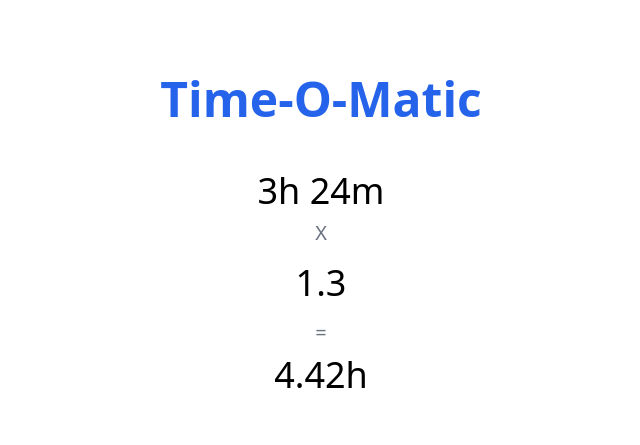
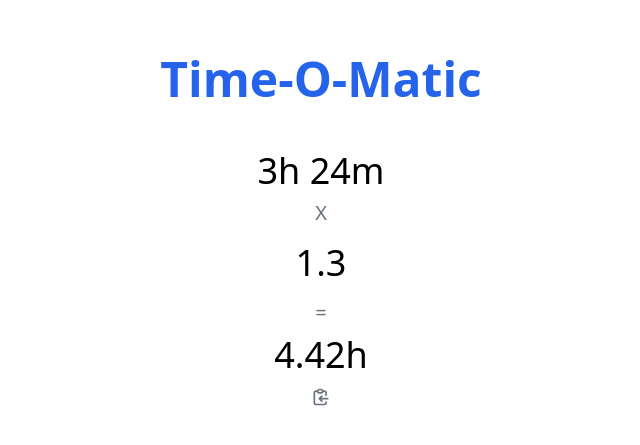
Before and after one commit to argoroots/time-o-matic, a Vue app: page / in a window 1280 px wide. Shown: the part 165-610 px from the top of the page, without its empty margins (319-959 px from the left). Built offline with nearby package versions, Linux system fonts and the light colour scheme.

Commit message:
Add copy to clipboard

```diff
--- a/src/App.vue
+++ b/src/App.vue
@@ -28,6 +28,26 @@
         disabled
         placeholder="..."
       >
+      <div
+        class="text-center my-2 cursor-pointer text-gray-500 hover:text-blue-600"
+        title="Copy to Clipboard"
+        @click="copyResult()"
+      >
+        <svg
+          xmlns="http://www.w3.org/2000/svg"
+          class="h-5 w-5 inline"
+          fill="none"
+          viewBox="0 0 24 24"
+          stroke="currentColor"
+        >
+          <path
+            stroke-linecap="round"
+            stroke-linejoin="round"
+            stroke-width="2"
+            d="M8 5H6a2 2 0 00-2 2v12a2 2 0 002 2h10a2 2 0 002-2v-1M8 5a2 2 0 002 2h2a2 2 0 002-2M8 5a2 2 0 012-2h2a2 2 0 012 2m0 0h2a2 2 0 012 2v3m2 4H10m0 0l3-3m-3 3l3 3"
+          />
+        </svg>
+      </div>
     </div>
   </div>
 </template>
@@ -68,4 +88,8 @@ const newTime = computed(() => {
   return hours ? `${hours}h` : ''
 })
 
+const copyResult = () => {
+  navigator.clipboard.writeText(newTime.value)
+}
+
 </script>
```
